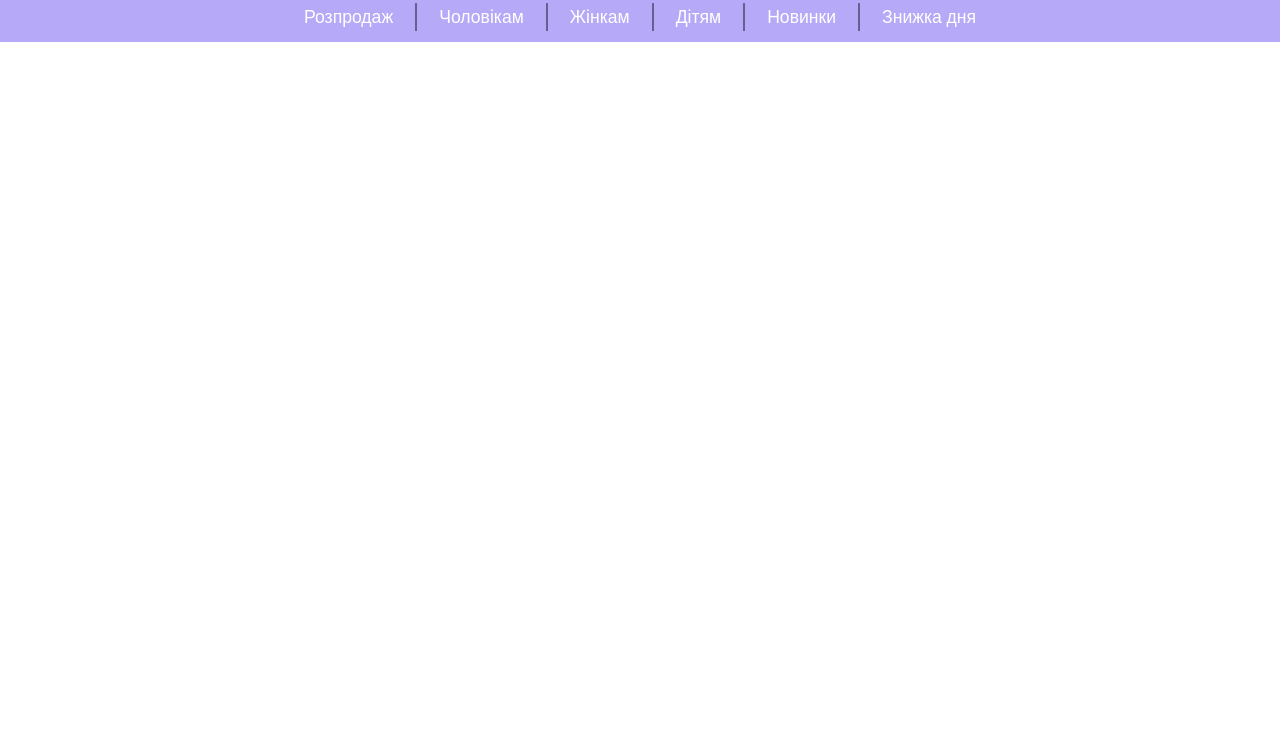
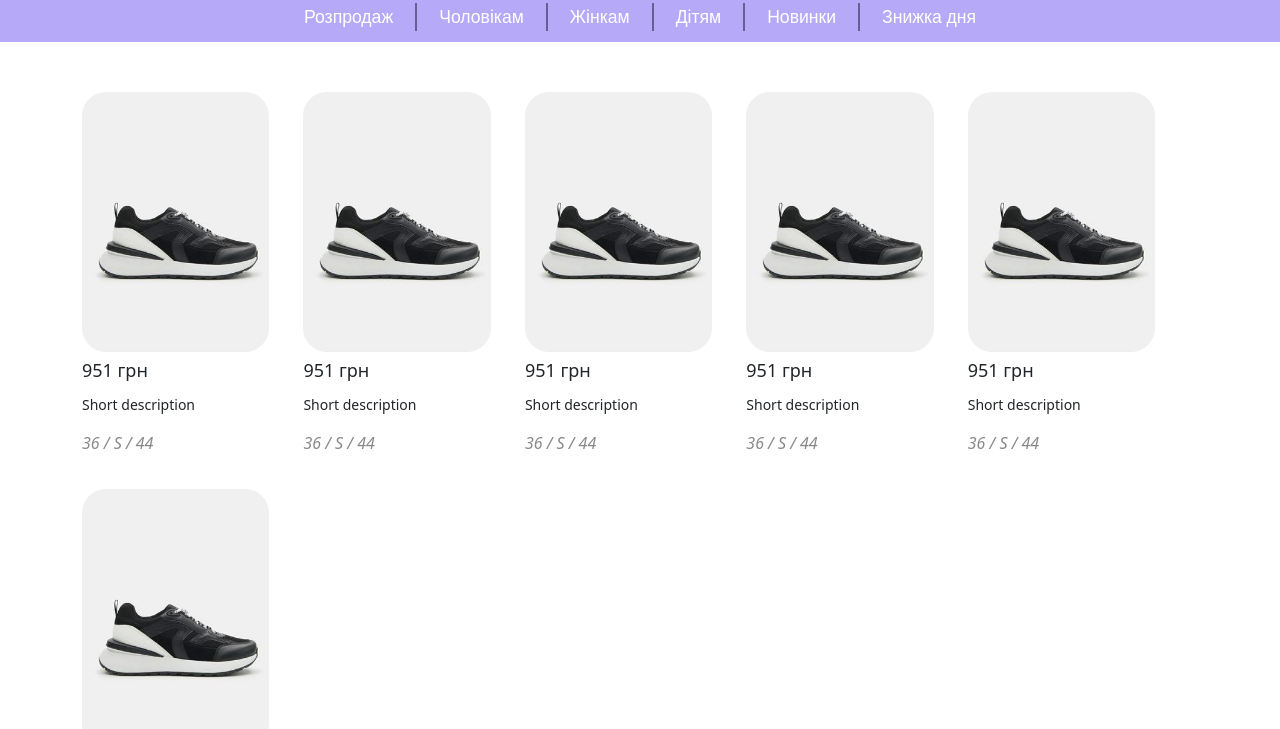
Before and after one commit to Junesky-y/SkyInJune, a plain HTML site: page index.html in a window 1280 px wide. Shown: the part 82-811 px from the top of the page. Drawn offline with nearby package versions, Linux system fonts and the light colour scheme.

Commit message:
4.0 Clothes cards implementation
– було зверстано до стилізовано карточки одягу;
– було додано фото-заглушку для цих карточок.

```diff
--- a/index.html
+++ b/index.html
@@ -75,7 +75,61 @@
 
 <section class="сlothes-grid">
     <div class="container">
+        <div class="main-clothes">
+            <div class="сlothes-item">
+                <img src="images/krosy.jpg" alt="Сlothes Image" class="clothes-image">
+                <div class="clothes-details">
+                    <span class="clothes-price">951 грн</span>
+                    <p class="clothes-description">Short description</p>
+                    <span class="clothes-size">36 / S / 44</span>
+                </div>
+            </div>
 
+            <div class="сlothes-item">
+                <img src="images/krosy.jpg" alt="Сlothes Image" class="clothes-image">
+                <div class="clothes-details">
+                    <span class="clothes-price">951 грн</span>
+                    <p class="clothes-description">Short description</p>
+                    <span class="clothes-size">36 / S / 44</span>
+                </div>
+            </div>
+
+            <div class="сlothes-item">
+                <img src="images/krosy.jpg" alt="Сlothes Image" class="clothes-image">
+                <div class="clothes-details">
+                    <span class="clothes-price">951 грн</span>
+                    <p class="clothes-description">Short description</p>
+                    <span class="clothes-size">36 / S / 44</span>
+                </div>
+            </div>
+
+            <div class="сlothes-item">
+                <img src="images/krosy.jpg" alt="Сlothes Image" class="clothes-image">
+                <div class="clothes-details">
+                    <span class="clothes-price">951 грн</span>
+                    <p class="clothes-description">Short description</p>
+                    <span class="clothes-size">36 / S / 44</span>
+                </div>
+            </div>
+
+            <div class="сlothes-item">
+                <img src="images/krosy.jpg" alt="Сlothes Image" class="clothes-image">
+                <div class="clothes-details">
+                    <span class="clothes-price">951 грн</span>
+                    <p class="clothes-description">Short description</p>
+                    <span class="clothes-size">36 / S / 44</span>
+                </div>
+            </div>
+
+            <div class="сlothes-item">
+                <img src="images/krosy.jpg" alt="Сlothes Image" class="clothes-image">
+                <div class="clothes-details">
+                    <span class="clothes-price">951 грн</span>
+                    <p class="clothes-description">Short description</p>
+                    <span class="clothes-size">36 / S / 44</span>
+                </div>
+            </div>
+        </div>
     </div>
 </section>
 
--- a/styles/style.css
+++ b/styles/style.css
@@ -203,8 +203,47 @@ header{
 
 .сlothes-grid{
   padding-top: 50px;
-  padding-left: 40px;
   height: 100vh;
+}
+
+.main-clothes{
+  display: flex;
+  flex-wrap: wrap;
+  justify-content: flex-start;
+  gap: 34px;
+}
+
+.clothes-image {
+  height: 260px;
+  object-fit: cover;
+}
+
+.clothes-details {
+  margin-top: 5px;
+  max-width: 177px;
+  display: flex;
+  flex-direction: column;
+  align-items: flex-start;
+}
+
+.clothes-price {
+  font-size: 18px;
+  font-weight: 500;
+}
+
+.clothes-description {
+  font-size: 14px;
+  margin-top: 10px;
+  max-width: 170px;
+}
+
+.clothes-size {
+  font-style: italic;
+  color: #888;
+}
+
+.сlothes-grid img{
+  border-radius: 1.5rem;
 }
 
 footer{
```
Also changed, not shown: images/krosy.jpg (added).
